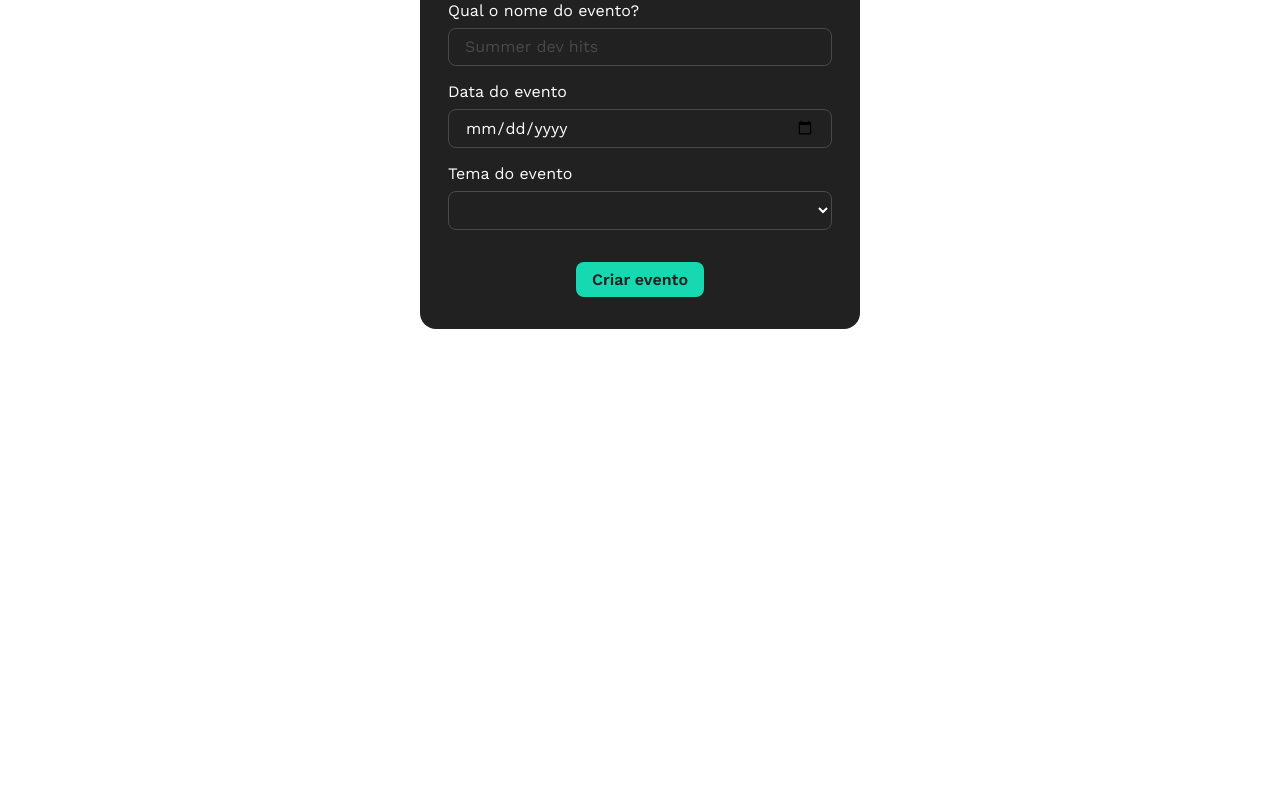
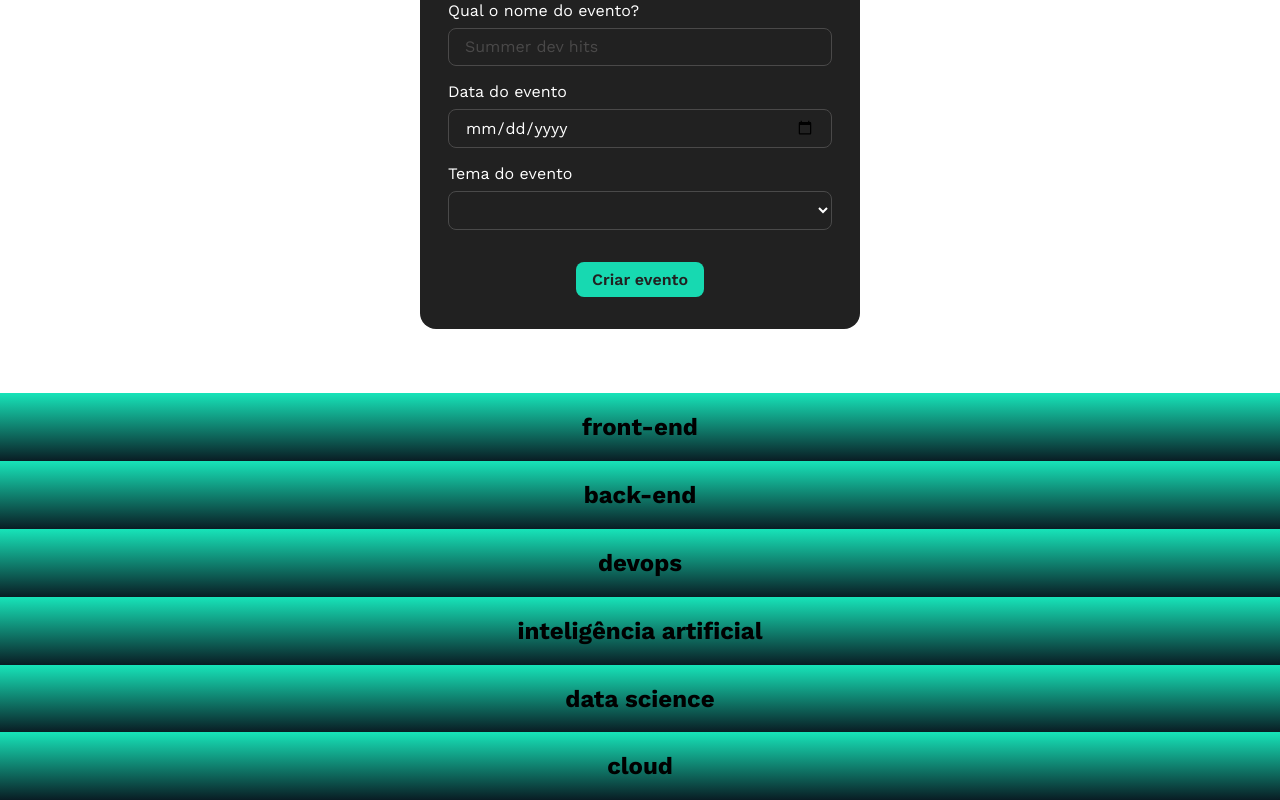
Before and after one commit to jorgeazesouza/tecboard, a React (Vite) app: page / in a window 1280 px wide. Shown: the part 606-1406 px from the top of the page. Before the commit the page ends 999 px from the top, so only its background shows below. Built offline with nearby package versions, Linux system fonts and the light colour scheme.

Commit message:
Criando a lista de temas, renderizando os temas e criando o componente FormTheme

```diff
--- a/src/App.jsx
+++ b/src/App.jsx
@@ -1,9 +1,37 @@
 import './App.css'
 import { EventForm } from './components/EventForm'
+import { FormTheme } from './components/FormTheme'
 
 // no react, componentes são FUNÇÕES
 
 function App() {
+  const themes = [
+    {
+      id: 1,
+      name: 'front-end'
+    },
+    {
+      id: 2,
+      name: 'back-end'
+    },
+    {
+      id: 3,
+      name: 'devops'
+    },
+    {
+      id: 4,
+      name: 'inteligência artificial'
+    },
+    {
+      id: 5,
+      name: 'data science'
+    },
+    {
+      id: 6,
+      name: 'cloud'
+    }
+  ]
+
   return (
     <main>
       <header>
@@ -13,6 +41,24 @@ function App() {
         <img src="/banner.png" alt="" />
       </section>
       <EventForm/>
+      <section>
+        <FormTheme theme={themes[0]} />
+      </section>
+      <section>
+        <FormTheme theme={themes[1]} />
+      </section>
+      <section>
+        <FormTheme theme={themes[2]} />
+      </section>
+      <section>
+        <FormTheme theme={themes[3]} />
+      </section>
+      <section>
+        <FormTheme theme={themes[4]} />
+      </section>
+      <section>
+        <FormTheme theme={themes[5]} />
+      </section>
     </main>
   )
 }
--- /dev/null
+++ b/src/components/FormTheme/index.jsx
@@ -0,0 +1,5 @@
+import './form_theme.style.css'
+
+export function FormTheme({ theme }) {
+   return <h2>{theme.name}</h2>
+}
--- a/src/components/Select/index.jsx
+++ b/src/components/Select/index.jsx
@@ -1,8 +1,8 @@
 import './select.style.css'
 
-export function Select() {
+export function Select(props) {
    return (
-      <select className="select">
+      <select className="select" {...props}>
          <option value=""></option>
       </select>
    )
```
Also changed, not shown: src/components/EventForm/index.jsx (line endings or trailing spaces), src/components/FormTheme/form_theme.style.css (added).
